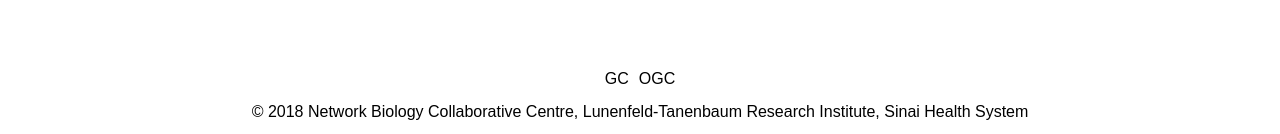
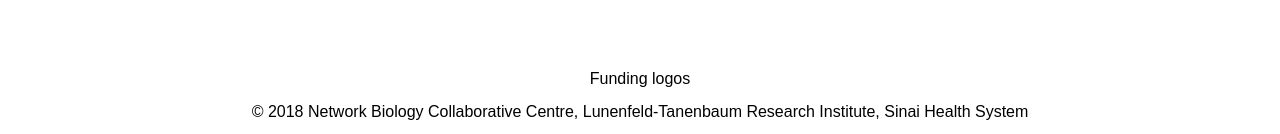
Before and after one commit to gingraslab/nbcc, a React (Create React App) app: page /services in a window 1280 px wide. Shown: the part 750-884 px from the top of the page. Built offline with nearby package versions, Linux system fonts and the light colour scheme.

Commit message:
Add router basename
- add basename for router
- update readme

```diff
--- a/src/footer/footer.js
+++ b/src/footer/footer.js
@@ -6,10 +6,7 @@ const Footer = () => (
   <footer className="footer">
     <div className="footer__funding">
       <div>
-        GC
-      </div>
-      <div>
-        OGC
+        Funding logos
       </div>
     </div>
     <div className="footer__copyright">
--- a/src/navbar/navbar.css
+++ b/src/navbar/navbar.css
@@ -45,7 +45,7 @@
 }
 .navbar__links {
   position: absolute;
-  right: 10px;
+  right: 15px;
 }
 .navbar__links > :not(:last-child) {
   margin-right: 20px;
--- a/src/router/router.js
+++ b/src/router/router.js
@@ -5,9 +5,8 @@ import App from '../App';
 import CaptureRouteNotFound from './capture-not-found';
 import Missing from '../404/404';
 
-
 const Routes = () => (
-  <Router>
+  <Router basename={process.env.REACT_APP_BASENAME}>
     <CaptureRouteNotFound>
       <Switch>
         <Route
```
Also changed, not shown: package.json (+9 -5 lines), 2 other files (tests, documents, lock files or other folders).
